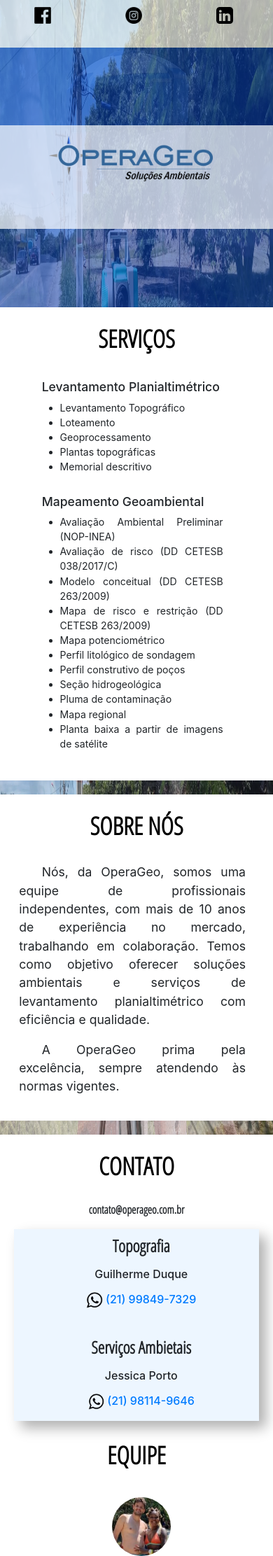
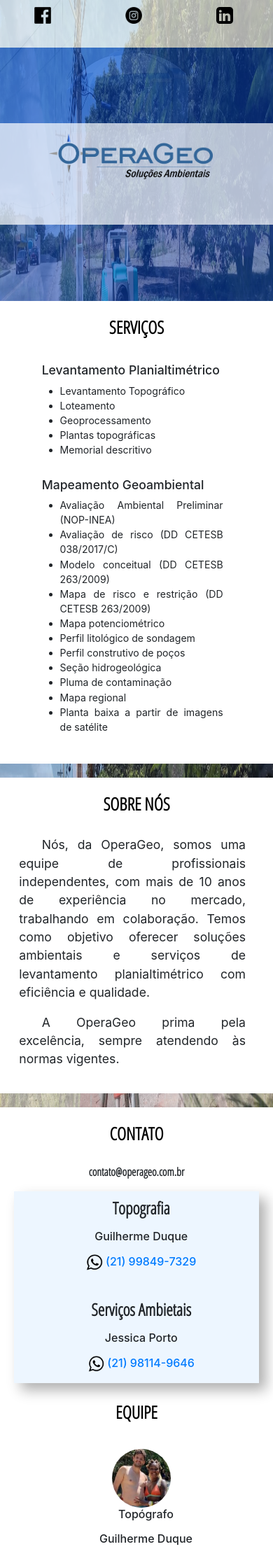
Before and after one commit to joanapaulaso/GeoNova, a PHP site: page / in a window 390 px wide. Shown: the top 2223 px of the page at 70% size. Run offline with PHP 8.4, Linux system fonts and the light colour scheme.

Commit message:
Add files via upload

```diff
--- a/CSS/custom-responsive-style.css
+++ b/CSS/custom-responsive-style.css
@@ -17,7 +17,7 @@
 		width: 18%;
 		padding-top: 5%;
 
-		}
+	}
 
 	.upper-bar {
 
@@ -49,7 +49,7 @@
 
 	.btn-link {
 
-		font-size: 35px !important;
+		font-size: 25px !important;
 
 	}
 
```
